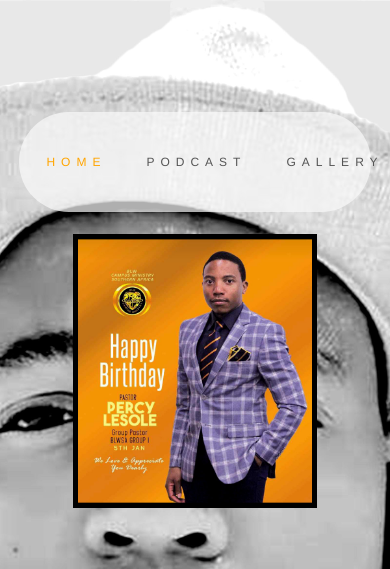
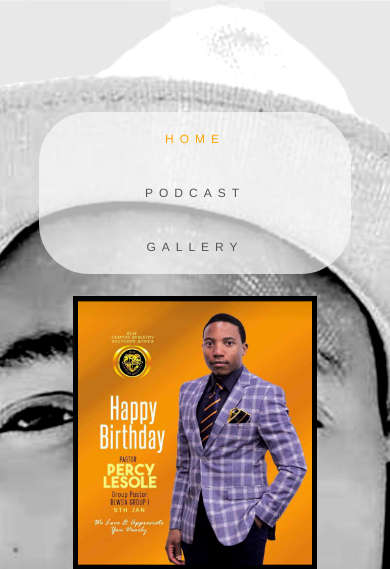
Before and after one commit to theindispensablemovie/theindispensablemovie.github.io, a PHP site: page / in a window 390 px wide. Shown: the top 569 px of the page. Run offline with PHP 8.4, Linux system fonts and the light colour scheme.

Commit message:
Update style.css

```diff
--- a/style.css
+++ b/style.css
@@ -246,6 +246,16 @@ img{
 }
 
 @media(max-width:425px)  {
+
+  nav ul li{
+    display: block;
+  }
+  nav ul{
+    display: grid;
+    grid-template-columns: 1fr;
+    padding: 0;
+  }
+
   body{
    font-size: 12px;
   }
```
